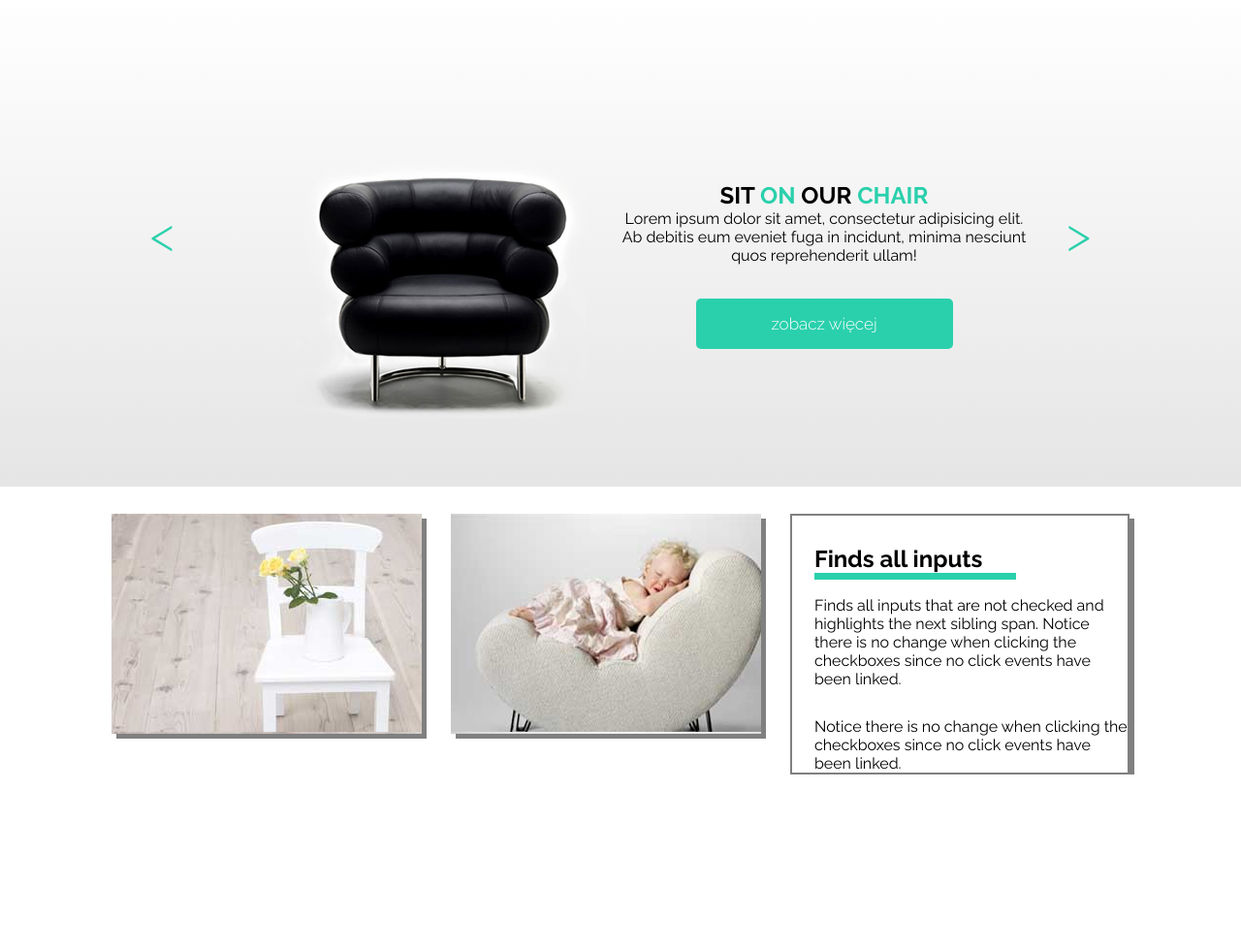
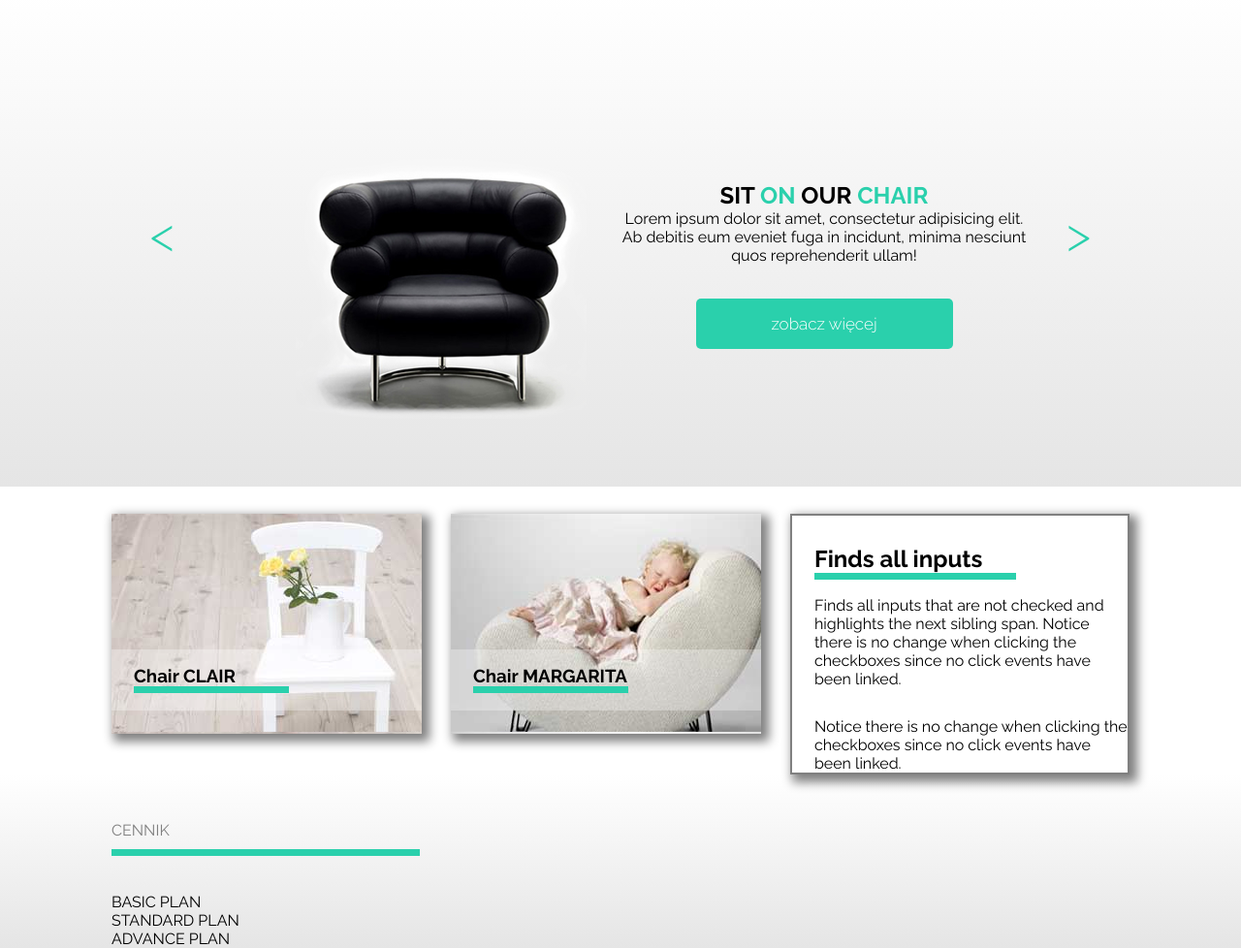
Before and after one commit to marasmadwa/Sit-on-chair, a plain HTML site: page index.html in a window 1280 px wide. Shown: the part 56-1034 px from the top of the page at 97% size. Before the commit the page ends 855 px from the top, so only its background shows below. Drawn offline with Linux system fonts and the light colour scheme.

Commit message:
Price list added

```diff
--- a/css/style.css
+++ b/css/style.css
@@ -127,19 +127,21 @@ h1 {
     margin-right: 30px;
     background-image: url("../images/box1_img.jpg");
     height: 227px;
-    box-shadow: 5px /*lewa*/ 5px /*góra*/ 0 /*rozmycie*/ 0 /*rozproszenie*/ gray /*kolorgray*/;
+    box-shadow: 5px /*lewa*/ 5px /*góra*/ 10px /*rozmycie*/ 3px /*rozproszenie*/ gray /*kolorgray*/;
+    padding-top: 40%;
 }
 .picture_box-2 {
     margin-top: 28px;
     margin-right: 30px;
     background-image: url("../images/box2_img.jpg");
     height: 227px;
-    box-shadow: 5px /*lewa*/ 5px /*góra*/ 0 /*rozmycie*/ 0 /*rozproszenie*/ gray /*kolorgray*/;
+    box-shadow: 5px /*lewa*/ 5px /*góra*/ 10px /*rozmycie*/ 3px /*rozproszenie*/ gray /*kolorgray*/;
+    padding-top: 40%;
 }
 .box_text {
     margin-top: 28px;
     border: 2px solid gray;
-    box-shadow: 5px /*lewa*/ 5px /*góra*/ 0 /*rozmycie*/ 0 /*rozproszenie*/ gray /*kolorgray*/;
+    box-shadow: 5px /*lewa*/ 5px /*góra*/ 10px /*rozmycie*/ 3px /*rozproszenie*/ gray /*kolorgray*/;
 }
 .underscore {
     width: 60%;
@@ -159,8 +161,45 @@ h2 {
     margin-left: 23px;
     margin-top: 30px;
 }
+.picture_box_content {
+    background-color: rgba(255, 255, 255, .3);
+    width: 100%;
+    height: 63px;
+}
+h3 {
+    margin-left: 23px;
+    padding-top: 16px;
+}
+.underscore_2 {
+    width: 50%;
+    height: 7px;
+    margin-left: 23px;
+    margin-bottom: 22px;
+    background-color: #2ad0ac;
+}
 .middle:after {
     content: "";
     display: block;
     clear: both;
 }
+.price {
+    background: #ffffff;
+    background: -moz-linear-gradient(top, #ffffff 0%, #e5e5e5 100%);
+    background: -webkit-linear-gradient(top, #ffffff 0%,#e5e5e5 100%);
+    background: linear-gradient(to bottom, #ffffff 0%,#e5e5e5 100%);
+    filter: progid:DXImageTransform.Microsoft.gradient( startColorstr='#ffffff', endColorstr='#e5e5e5',GradientType=0 ));
+}
+.underscore_3 {
+    width: 30.333%;
+    height: 7px;
+    background-color: #2ad0ac;
+}
+.p4 {
+    text-transform: uppercase;
+    color: gray;
+    padding-top: 48px;
+    padding-bottom: 10px;
+}
+.price_box_1 {
+    padding-top: 38px;
+}
--- a/index.html
+++ b/index.html
@@ -39,10 +39,20 @@
     <section class="middle">
         <div class="container">
             <div class="col-1">
-                <div class="picture_box-1"></div>
+                <div class="picture_box-1">
+                    <div class="picture_box_content">
+                        <h3>Chair CLAIR</h3>
+                        <div class="underscore_2"></div>
+                    </div>
+                </div>
             </div>
             <div class="col-2">
-                <div class="picture_box-2"></div>
+                <div class="picture_box-2">
+                    <div class="picture_box_content">
+                        <h3>Chair MARGARITA</h3>
+                        <div class="underscore_2"></div>
+                    </div>
+                </div>
             </div>
             <div class="col-3">
                 <div class="box_text">
@@ -55,5 +65,22 @@
         </div>
     </section>
 
+    <section class="price">
+        <div class="container">
+            <p class="p4">cennik</p>
+            <div class="underscore_3"></div>
+            <div class="price_col-1">
+                <div class="price_box_1">BASIC PLAN</div>
+            </div>
+            <div class="price_col-2">
+                <div class="price_box_2">STANDARD PLAN</div>
+            </div>
+            <div class="price_col-3">
+                <div class="price_box_3">ADVANCE PLAN</div>
+            </div>
+        </div>
+    </section>
+
+
 </body>
 </html>
```
